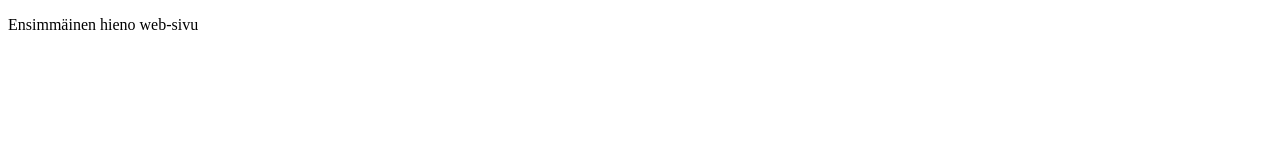
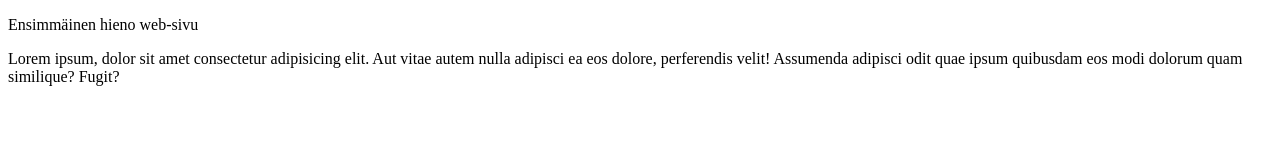
Before and after one commit to anuhanhela/demo1, a plain HTML site: page index.html in a window 1280 px wide. Drawn offline with Linux system fonts and the light colour scheme.

Commit message:
Lisäsin looremia.

```diff
--- a/index.html
+++ b/index.html
@@ -8,5 +8,6 @@
 </head>
 <body>
     <p>Ensimmäinen hieno web-sivu</p>
+    <p>Lorem ipsum, dolor sit amet consectetur adipisicing elit. Aut vitae autem nulla adipisci ea eos dolore, perferendis velit! Assumenda adipisci odit quae ipsum quibusdam eos modi dolorum quam similique? Fugit?</p>
 </body>
 </html>
```
